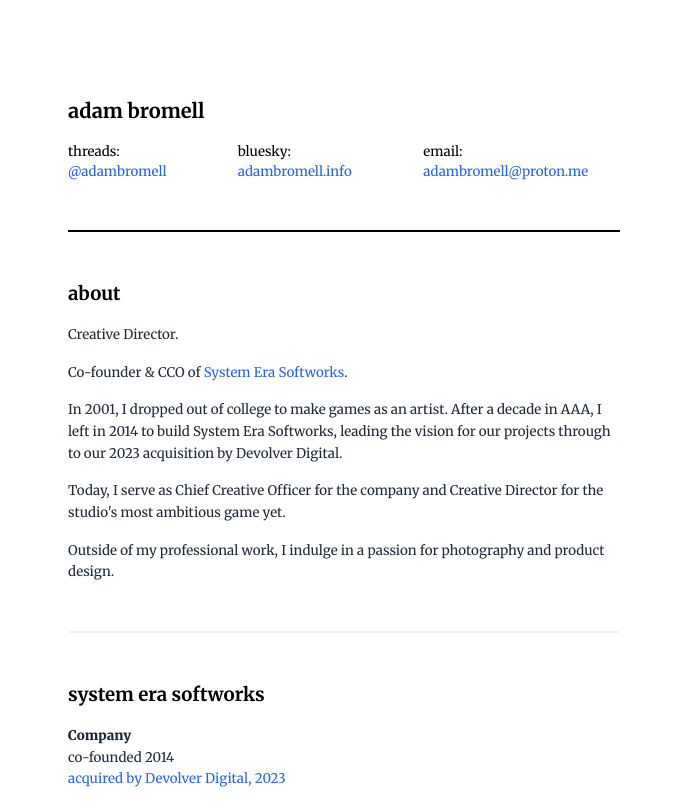
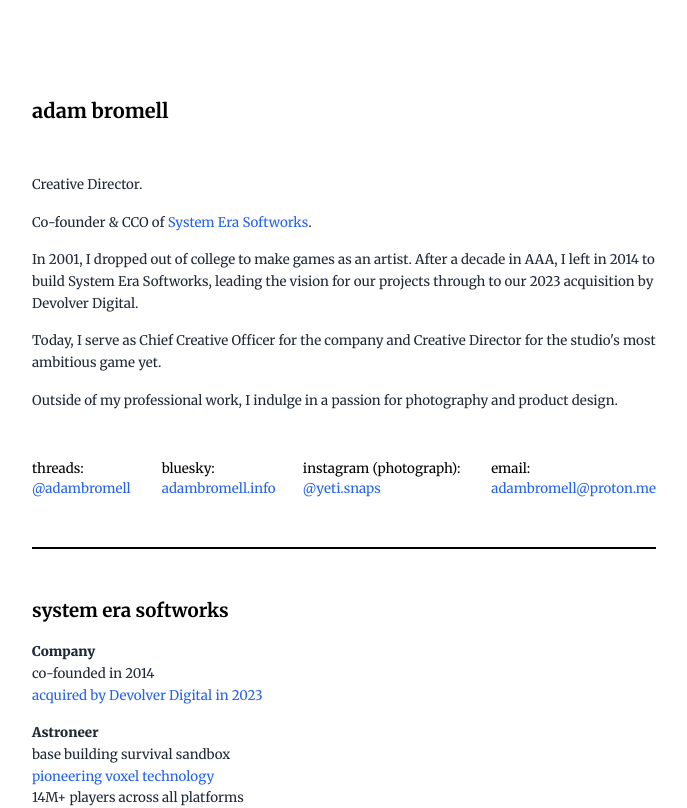
Before and after one commit to XYZCHiiLD/adambromell-site, a Next.js app: page / in a window 1280 px wide. Shown: the top 808 px of the page, without its empty margins (296-983 px from the left). Built offline with nearby package versions, Linux system fonts and the light colour scheme.

Commit message:
Add files via upload

```diff
--- a/src/app/page.js
+++ b/src/app/page.js
@@ -1,12 +1,32 @@
 export default function Home() {
   return (
     <main className="min-h-screen bg-white">
-      <div className="max-w-[600px] mx-auto px-6 py-16 md:py-24">
+      <div className="max-w-2xl mx-auto px-6 py-16 md:py-24">
 
         {/* Header */}
         <header className="mb-12">
           <h1 className="font-bold mb-4">adam bromell</h1>
-          <div className="flex gap-6">
+        </header>
+
+        {/* About - no heading */}
+        <section className="mb-12">
+          <div className="space-y-4 text-gray-800 leading-relaxed">
+            <p>Creative Director.</p>
+            <p>Co-founder & CCO of <a href="https://www.systemera.net" target="_blank" rel="noopener noreferrer" className="text-blue-600 hover:underline">System Era Softworks</a>.</p>
+            <p>
+              In 2001, I dropped out of college to make games as an artist. After a decade in AAA, I left in 2014 to build System Era Softworks, leading the vision for our projects through to our 2023 acquisition by Devolver Digital.
+            </p>
+            <p>
+              Today, I serve as Chief Creative Officer for the company and Creative Director for the studio's most ambitious game yet.
+            </p>
+            <p>
+              Outside of my professional work, I indulge in a passion for photography and product design.
+            </p>
+          </div>
+        </section>
+
+        {/* Links */}
+        <div className="mb-12 flex gap-6">
           <p>
             threads: <a
               href="https://www.threads.net/@adambromell"
@@ -28,6 +48,16 @@ export default function Home() {
             </a>
           </p>
           <p>
+            instagram (photograph): <a
+              href="https://www.instagram.com/yeti.snaps/"
+              target="_blank"
+              rel="noopener noreferrer"
+              className="text-blue-600 hover:underline"
+            >
+              @yeti.snaps
+            </a>
+          </p>
+          <p>
             email: <a
               href="mailto:adambromell@proton.me"
               className="text-blue-600 hover:underline"
@@ -36,29 +66,8 @@ export default function Home() {
             </a>
           </p>
         </div>
-        </header>
 
         <hr className="rule-header mb-12" />
-
-        {/* About */}
-        <section className="mb-12">
-          <h2 className="font-bold mb-4">about</h2>
-          <div className="space-y-4 text-gray-800 leading-relaxed">
-            <p>Creative Director.</p>
-            <p>Co-founder & CCO of <a href="https://www.systemera.net" target="_blank" rel="noopener noreferrer" className="text-blue-600 hover:underline">System Era Softworks</a>.</p>
-            <p>
-              In 2001, I dropped out of college to make games as an artist. After a decade in AAA, I left in 2014 to build System Era Softworks, leading the vision for our projects through to our 2023 acquisition by Devolver Digital.
-            </p>
-            <p>
-              Today, I serve as Chief Creative Officer for the company and Creative Director for the studio's most ambitious game yet.
-            </p>
-            <p>
-              Outside of my professional work, I indulge in a passion for photography and product design.
-            </p>
-          </div>
-        </section>
-
-        <hr className="rule-section mb-12" />
 
         {/* System Era */}
         <section className="mb-12">
@@ -66,8 +75,8 @@ export default function Home() {
           <div className="space-y-4 text-gray-800 leading-relaxed">
             <div>
               <p className="subheading">Company</p>
-              <p>co-founded 2014</p>
-              <p><a href="https://www.gamedeveloper.com/business/devolver-digital-to-acquire-astroneer-dev-system-era-for-up-to-40m" target="_blank" rel="noopener noreferrer" className="text-blue-600 hover:underline">acquired by Devolver Digital, 2023</a></p>
+              <p>co-founded in 2014</p>
+              <p><a href="https://www.gamedeveloper.com/business/devolver-digital-to-acquire-astroneer-dev-system-era-for-up-to-40m" target="_blank" rel="noopener noreferrer" className="text-blue-600 hover:underline">acquired by Devolver Digital in 2023</a></p>
             </div>
 
             <div className="mt-6">
```
Lines whose indentation alone changed are shown as unchanged.
